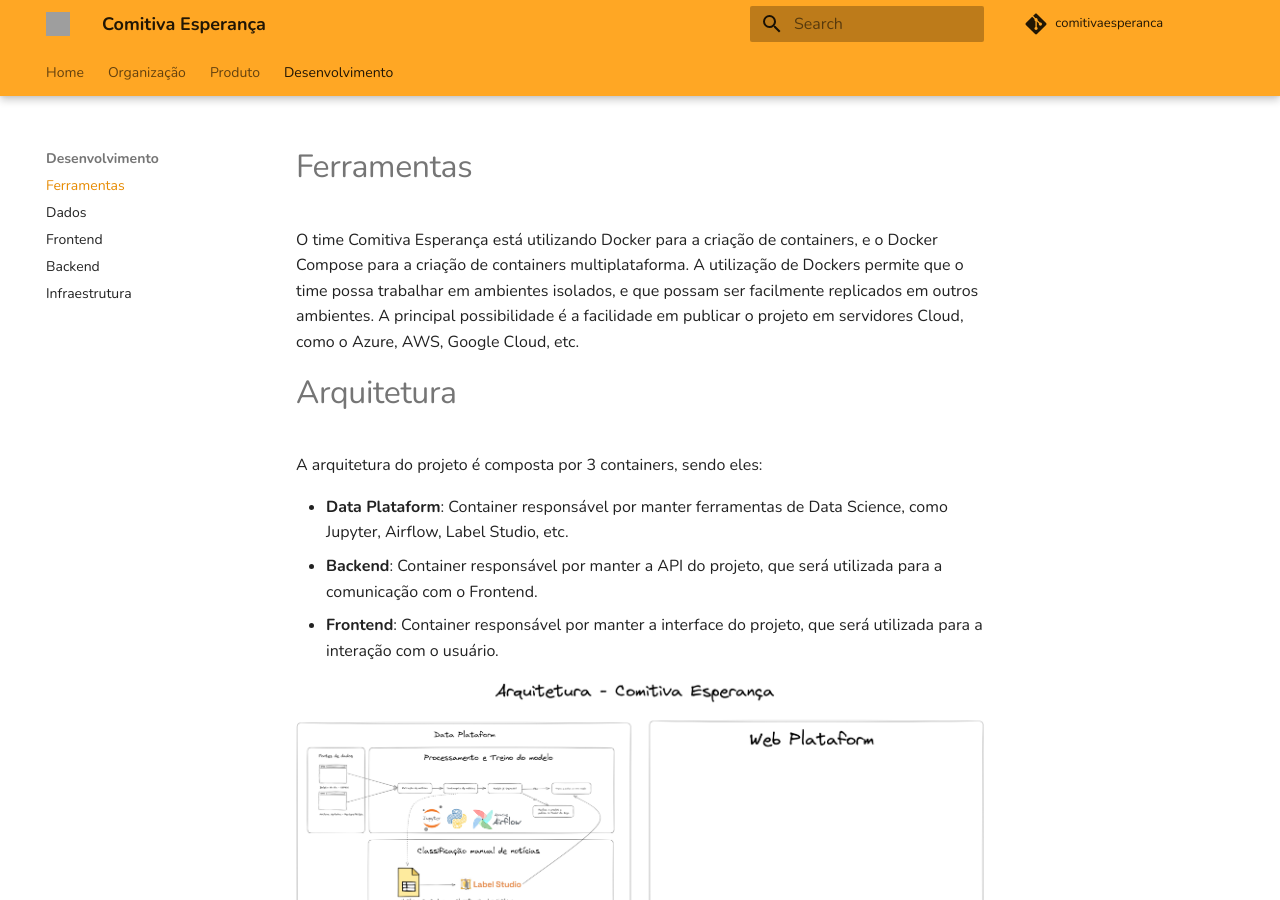
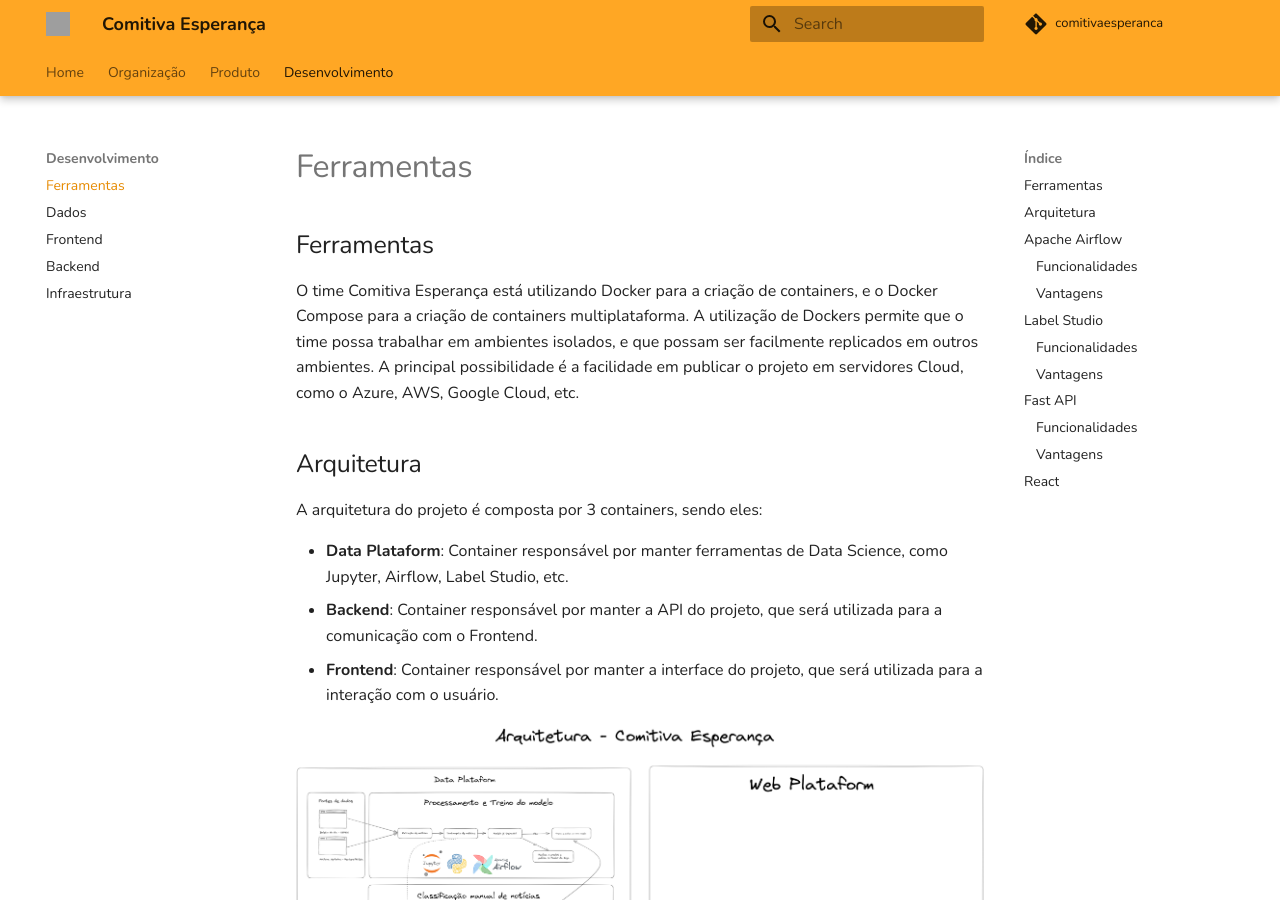
Before and after one commit to comitivaesperanca/docs, an MkDocs documentation site: the page built from docs/Ferramentas/ferramentas.md, in a window 1280 px wide and 900 px high. Built offline with MkDocs 1.6.1 and Material for MkDocs 9.7.7, drawn with Linux system fonts in a browser that asks for light colours; comment, search, counter and statistics services are not loaded; grey boxes are pictures that could not be loaded.

Commit message:
fix: ajustado indice

```diff
--- a/docs/Ferramentas/ferramentas.md
+++ b/docs/Ferramentas/ferramentas.md
@@ -1,11 +1,11 @@
 
-# Ferramentas
+## Ferramentas
 
 O time Comitiva Esperança está utilizando Docker para a criação de containers, e o Docker Compose para a criação de containers multiplataforma.
 A utilização de Dockers permite que o time possa trabalhar em ambientes isolados, e que possam ser facilmente replicados em outros ambientes.
 A principal possibilidade é a facilidade em publicar o projeto em servidores Cloud, como o Azure, AWS, Google Cloud, etc.
 
-# Arquitetura
+## Arquitetura
 
 A arquitetura do projeto é composta por 3 containers, sendo eles:
 
```
Also changed, not shown: 1 other file.
